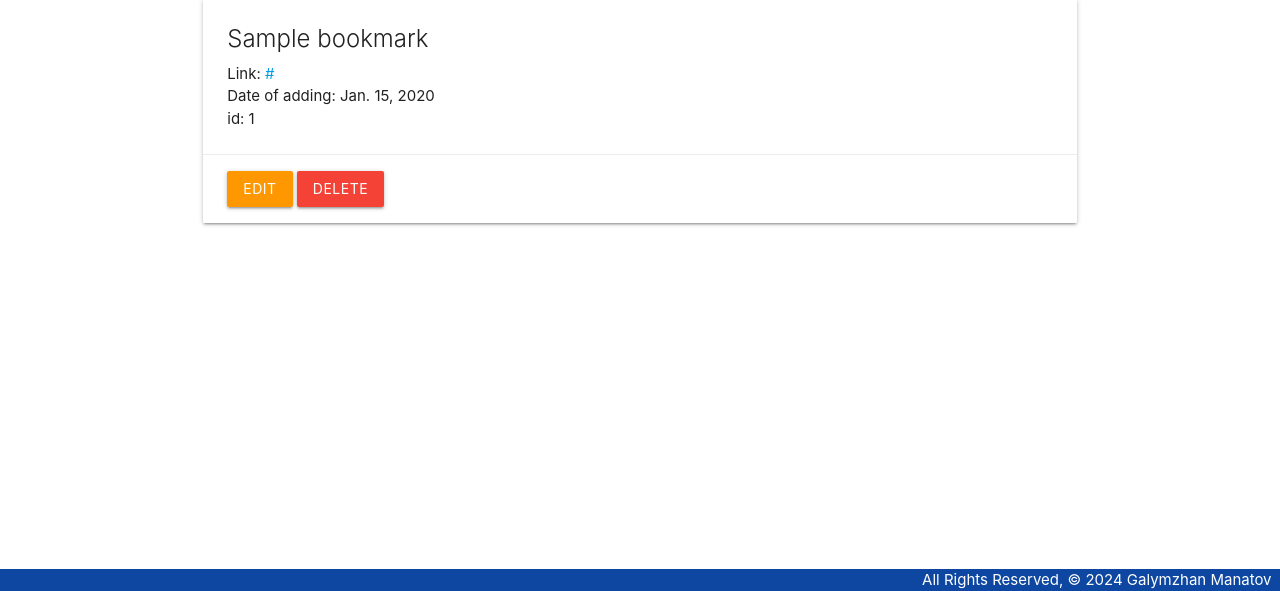
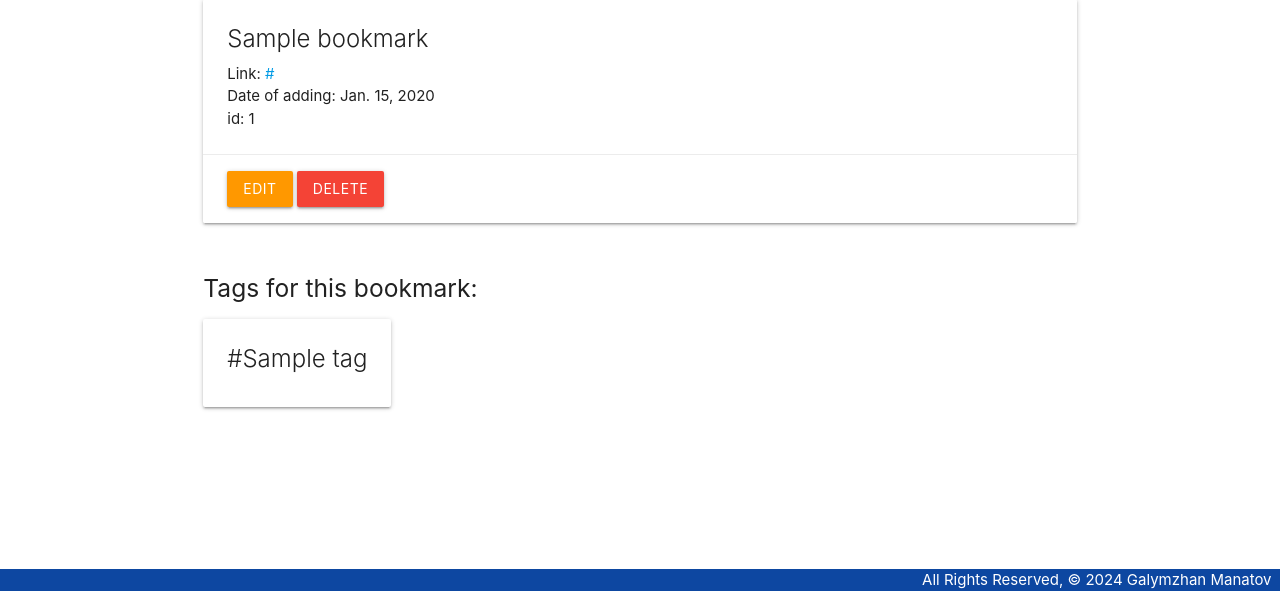
Before and after one commit to gmanatov/anchorarchive, a Django app: page /bookmarks/1/ in a window 1280 px wide. Shown: the part 209-800 px from the top of the page. Run offline with Django 5.2, Linux system fonts and the light colour scheme; tables that the repository leaves empty hold one stand-in row (values such as "Sample post").

Commit message:
added index (read all) func for tags, also fixed css so they look inline under the bookmark they belong to

```diff
--- a/main_app/templates/bookmarks/detail.html
+++ b/main_app/templates/bookmarks/detail.html
@@ -20,6 +20,21 @@
     </div>
 </div>
 
+<div class="row">
+    <div class="col s12">
+        <h5>Tags for this bookmark:</h5>
+        {% for tag in bookmark.tags.all %}
+        <div class="card" style="display: inline-block; margin-right: 10px;">
+            <div class="card-content">
+                <span class="card-title">
+                    #{{ tag.name }}
+                </span>
+            </div>
+        </div>
+        {% endfor%}
+    </div>
+</div>
+
 
 
 {% endblock %}
```
